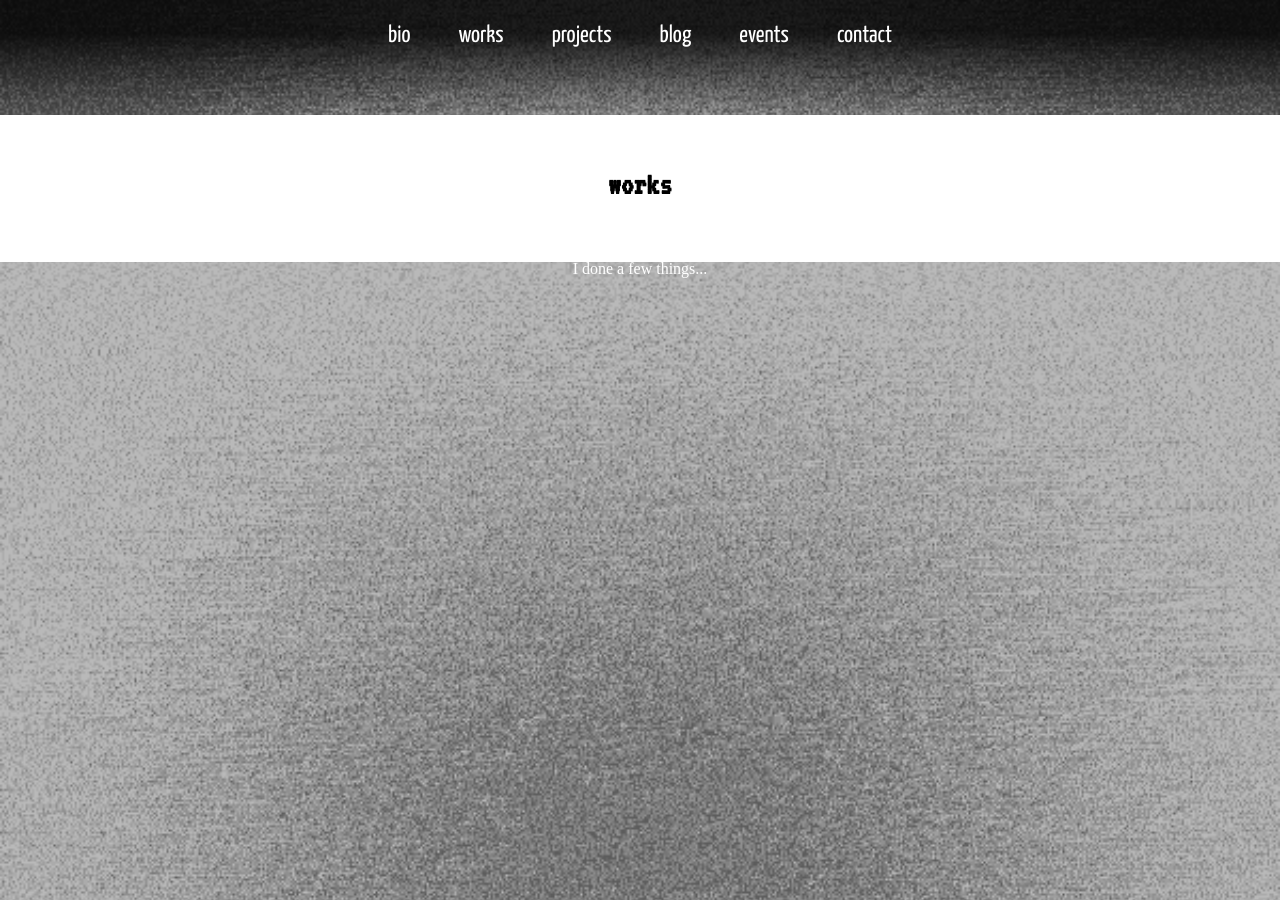
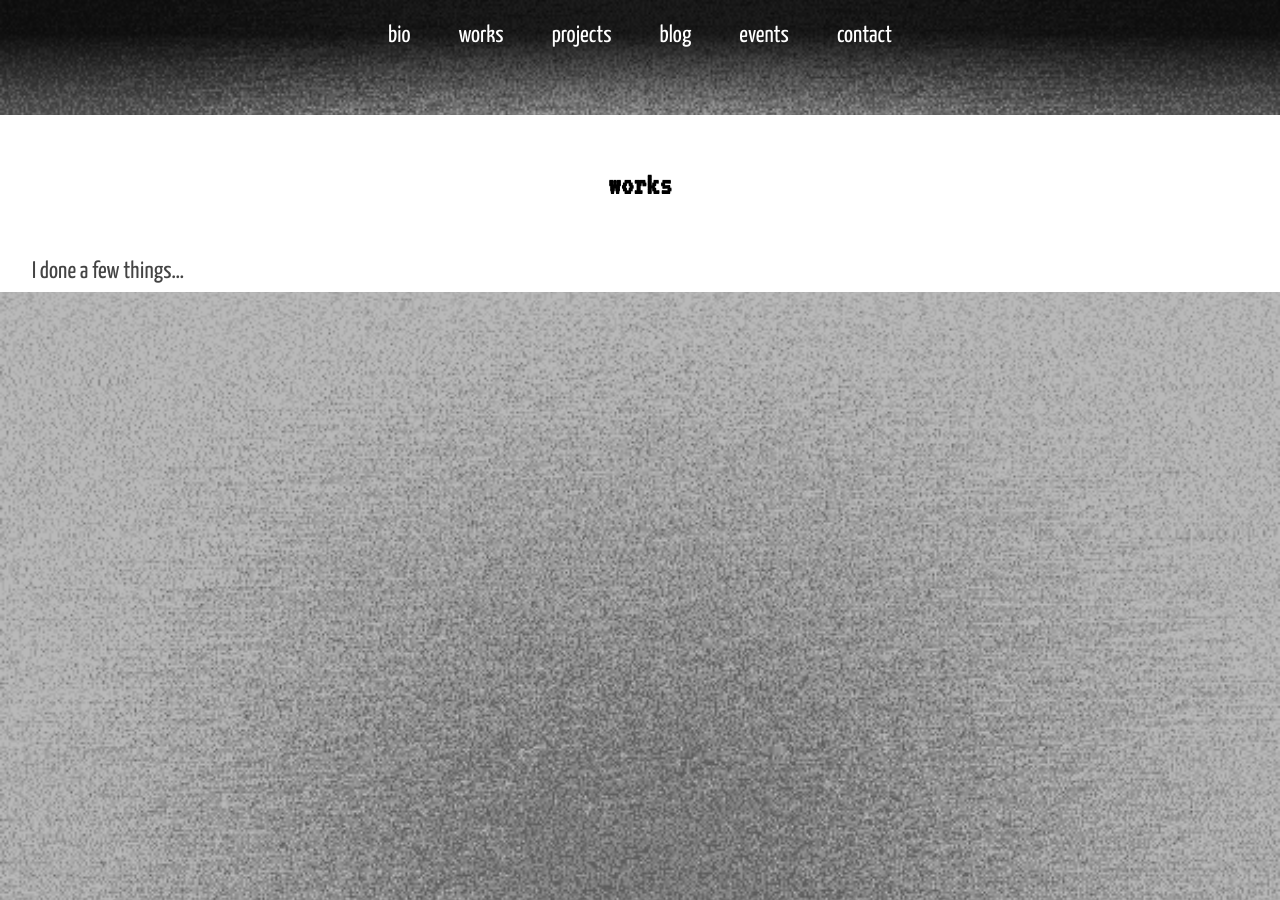
Before and after one commit to unclewalter/unclewalter.github.io, a Jekyll site: the page built from index.html, in a window 1280 px wide and 900 px high, scrolled down 4322 px. Built offline with Jekyll 4.4.1, drawn with Linux system fonts in a browser that asks for light colours; some web fonts are replaced.

Commit message:
Fixing issue with content blocks not populating.

```diff
--- a/index.html
+++ b/index.html
@@ -2,15 +2,15 @@
 layout: default
 ---
 
-{% for page in site.data.navigation %}
-  {% if page.title != "bio" %}
-  <section id="{{page.title | downcase}}-hero" class="hero">
-    <div id="{{page.title | downcase}}" data-menu-offset="-150">
-      <div class="{{page.title | downcase}}-inner">
-        <h2>{{page.title}}</h2>
-        {% for pagecontent in site.pages %}
-          {% if pagecontent.title == page.title %}
-            {{pagecontent.content}}
+{% for navitem in site.data.navigation %}
+  {% if navitem.title != "bio" %}
+  <section id="{{navitem.title | downcase}}-hero" class="hero">
+    <div id="{{navitem.title | downcase}}" data-menu-offset="-150">
+      <div class="{{navitem.title | downcase}}-inner">
+        <h2>{{ navitem.title }}</h2>
+        {% for page in site.pages %}
+          {% if page.title == navitem.title %}
+            {{ page.content | markdownify }}
           {% endif %}
         {% endfor %}
       </div>
```
